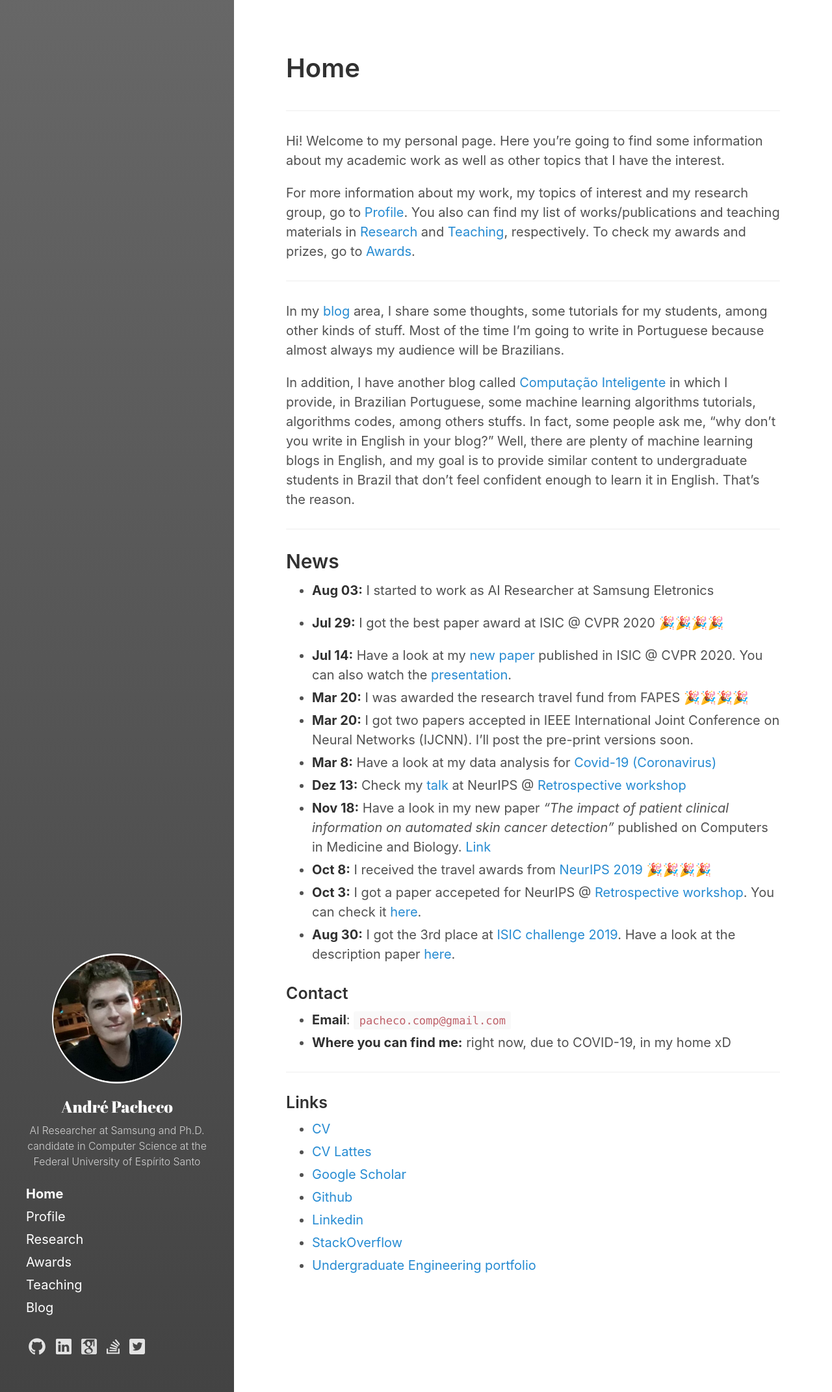
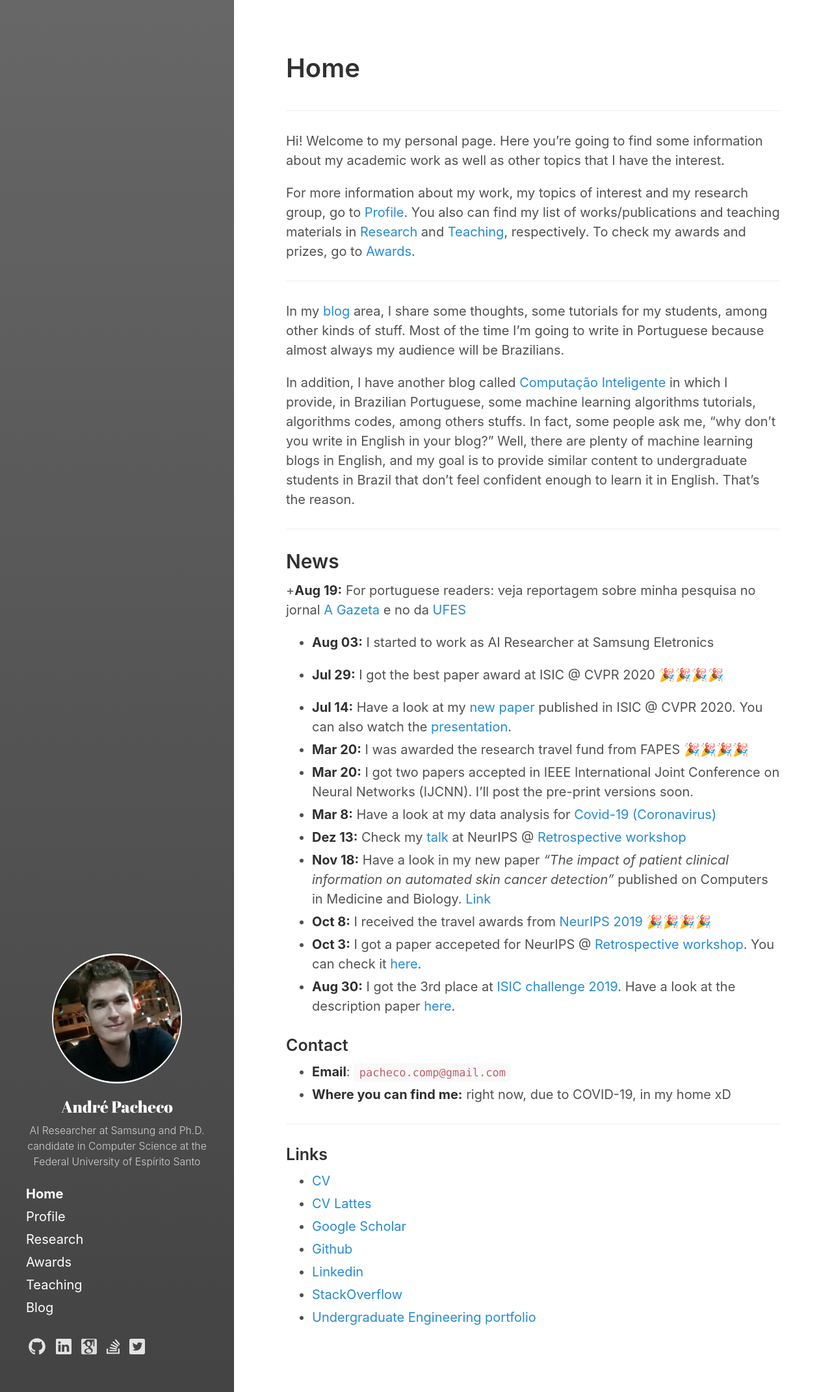
Before and after one commit to paaatcha/paaatcha.github.io, a Jekyll site: the page built from index.md, in a window 1280 px wide. Shown: the whole page at 65% size. Built offline with Jekyll 4.4.1, drawn with Linux system fonts in a browser that asks for light colours.

Commit message:
add articles

```diff
--- a/index.md
+++ b/index.md
@@ -16,6 +16,8 @@ In addition, I have another blog called [Computação Inteligente](http://comput
 ___
 
 ## News
+
++**Aug 19:** For portuguese readers: veja reportagem sobre minha pesquisa no jornal [A Gazeta](https://www.agazeta.com.br/revista-ag/vida/aluno-da-ufes-ganha-premio-por-software-que-auxilia-na-deteccao-de-cancer-de-pele-0820) e no da [UFES](http://www.ufes.br/conteudo/software-que-auxilia-na-deteccao-de-cancer-de-pele-recebe-premio-internacional)
 
 + **Aug 03:** I started to work as AI Researcher at Samsung Eletronics
 
```
